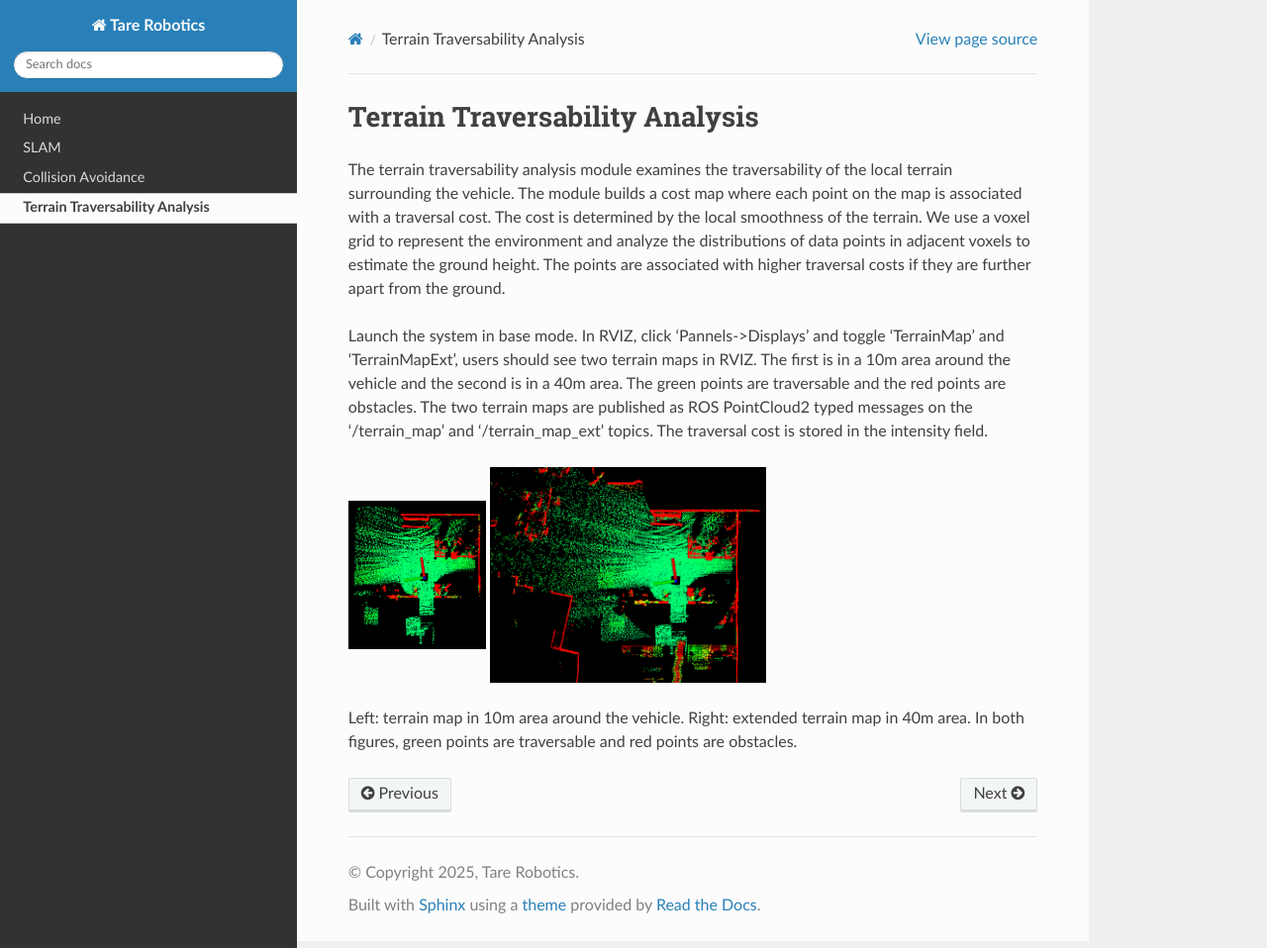
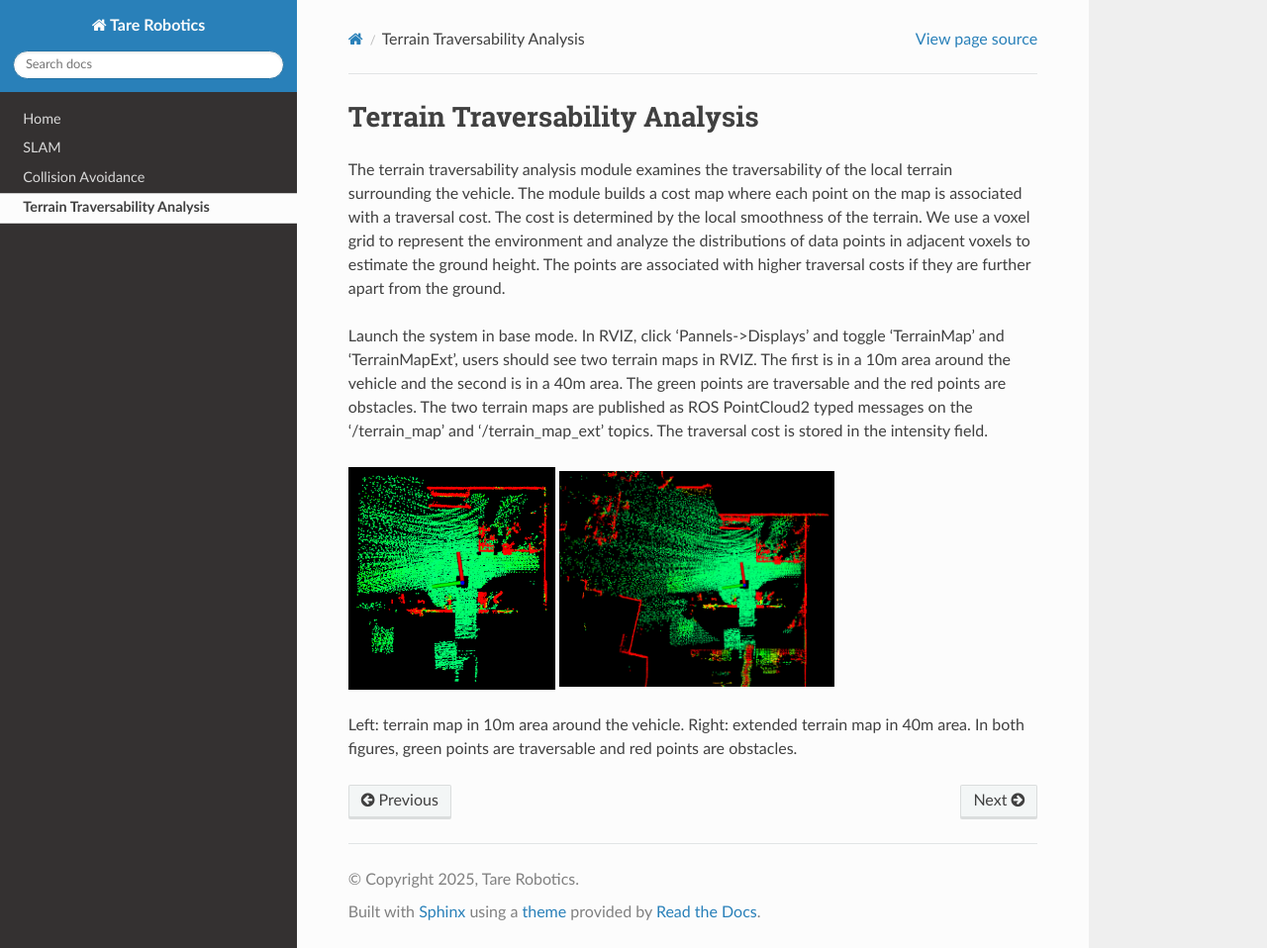
Before and after one commit to caochao39/tarerobotics, a Sphinx documentation site: the page built from docs/source/terrain_traversability_analysis.rst, in a window 1280 px wide and 958 px high. Shown: the whole window at 99% size. Built offline with Sphinx 7.4.7 and the Read the Docs theme 3.1.0, drawn with Linux system fonts in a browser that asks for light colours.

Commit message:
update image

```diff
--- a/docs/source/terrain_traversability_analysis.rst
+++ b/docs/source/terrain_traversability_analysis.rst
@@ -8,7 +8,7 @@ Launch the system in base mode. In RVIZ, click ‘Pannels->Displays’ and toggl
 |pic1| |pic2|
 
 .. |pic1| image:: images/image1.png
-   :width: 20%
+   :width: 30%
 
 .. |pic2| image:: images/image13.png
    :width: 40%
```
